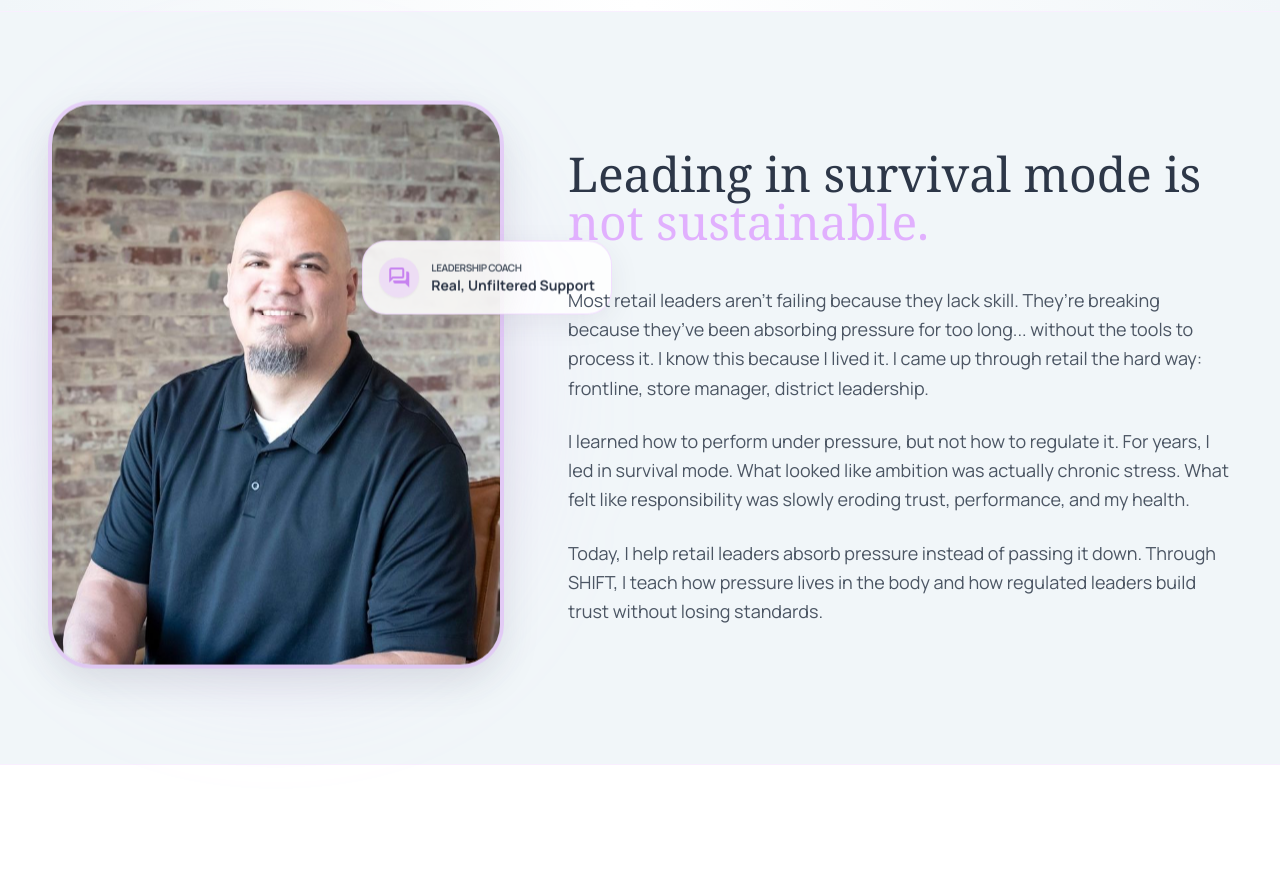
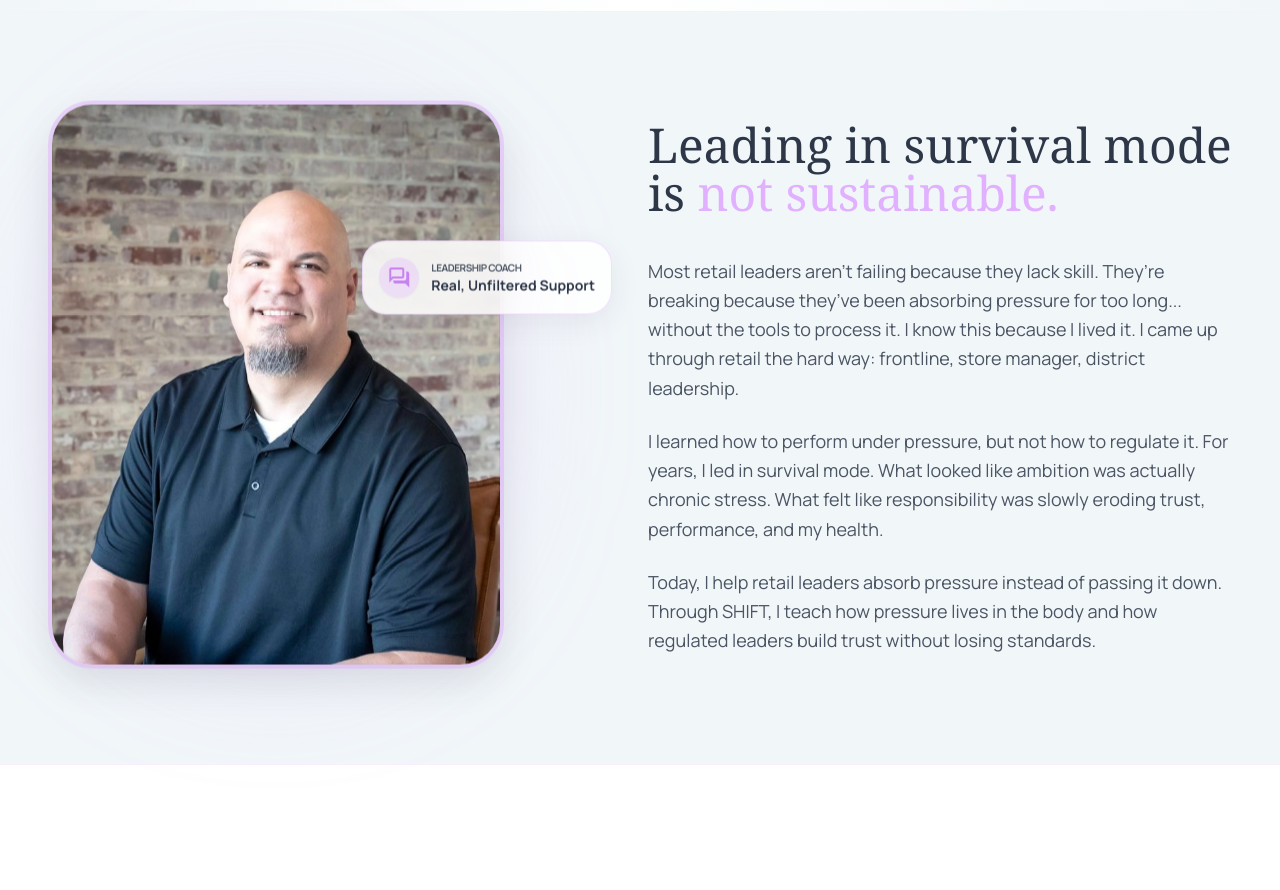
Before and after one commit to Awais12786/jason, a plain HTML site: page index.html in a window 1280 px wide. Shown: the part 980-1870 px from the top of the page. Drawn offline with nearby package versions, Linux system fonts and the light colour scheme; a web font is replaced by a local one.

Commit message:
adjust text issue

```diff
--- a/index.html
+++ b/index.html
@@ -304,7 +304,7 @@
                 </div>
             </div>
 
-            <div class="lg:col-span-7 space-y-10 animate-fade-up" style="animation-delay: 0.2s;">
+            <div class="lg:col-span-7 space-y-10 animate-fade-up lg:pl-12 xl:pl-20" style="animation-delay: 0.2s;">
                 <h2 class="text-4xl md:text-5xl font-serif text-text-main leading-tight">Leading in survival mode is
                     <span class="text-glow">not sustainable.</span>
                 </h2>
```
